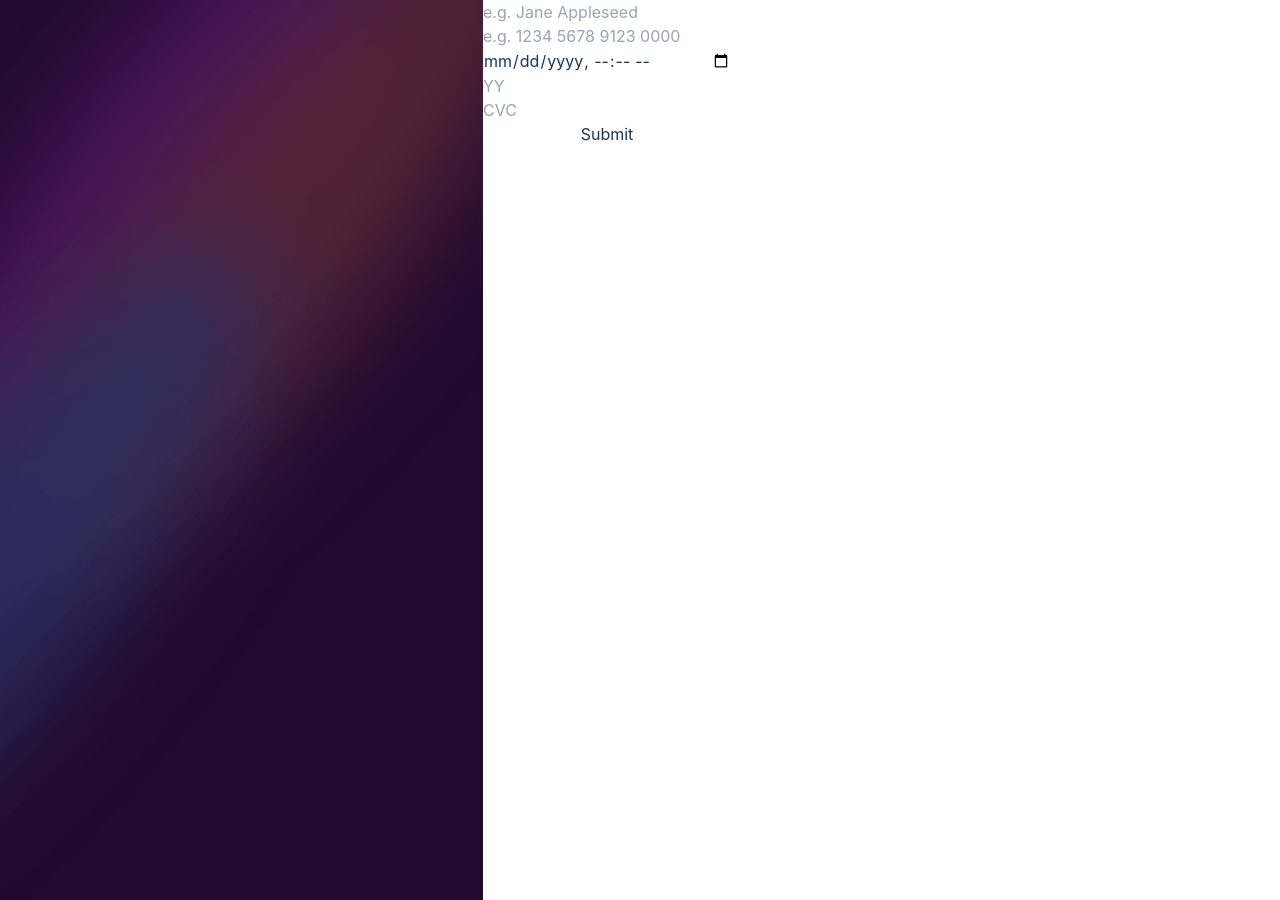
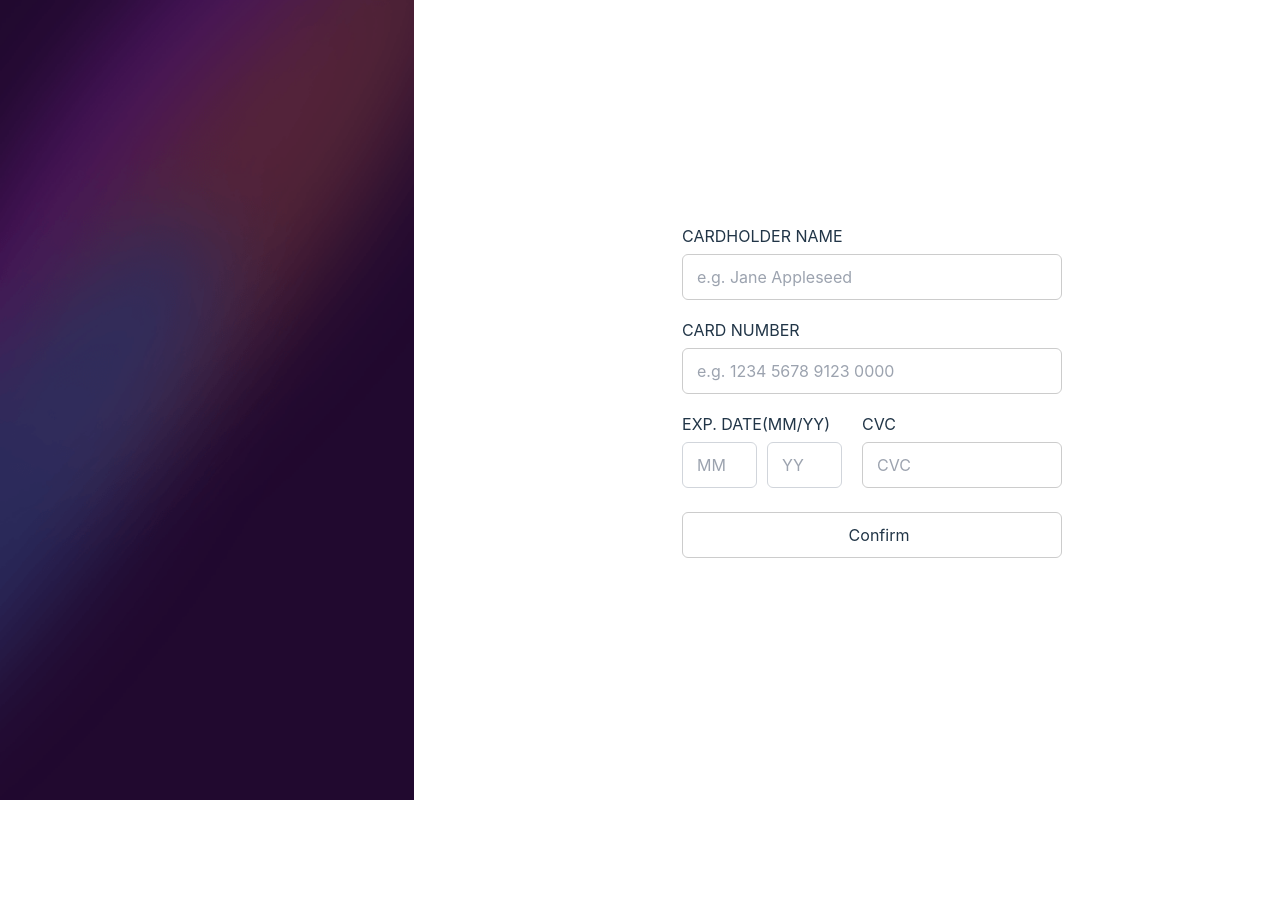
Before and after one commit to BashS117/interactive-card-form, a React (Vite) app: page / in a window 1280 px wide. After the commit the page ends 800 px from the top, so only its background shows below. Built offline with nearby package versions, Linux system fonts and the light colour scheme.

Commit message:
style input forms

```diff
--- a/src/App.jsx
+++ b/src/App.jsx
@@ -14,20 +14,35 @@ function App() {
   return (
     <div className='flex'>
       <figure>
-      <img src={bgDesktop} alt="" />
+      <img className='h-[100vh]' src={bgDesktop} alt="" />
       </figure>
 
 
 
-          <div className=''>
-    <form className='flex flex-col' onSubmit={handleSubmit(onSubmit)}>
+          <div className='pl-[50px] w-[70%] flex  justify-center items-center'>
+    <form className='w-[380px] flex flex-col text-start' onSubmit={handleSubmit(onSubmit)}>
+      <label htmlFor="">CARDHOLDER NAME</label>
       <input type="text" placeholder="e.g. Jane Appleseed" {...register("e.g. Jane Appleseed", {required: true})} />
+      <label htmlFor="">CARD NUMBER</label>
       <input type="number" placeholder="e.g. 1234 5678 9123 0000" {...register("e.g. 1234 5678 9123 0000", {required: true, max: 16, min: 16, maxLength: 16})} />
-      <input type="datetime-local" placeholder="MM" {...register("MM", {required: true, max: 12, min: 0, maxLength: 10})} />
-      <input type="datetime" placeholder="YY" {...register("YY", {required: true})} />
-      <input type="text" placeholder="CVC" {...register("CVC", {required: true, maxLength: 1})} />
 
-      <input type="submit" />
+      <div className='flex'>
+        <div>
+             <label htmlFor="">EXP. DATE(MM/YY)</label>
+              <div className='flex mt-8px  mr-[20px]'>
+
+               <input className='w-[75px]  mr-[10px] border border-gray-300' type="datetime" placeholder="MM" {...register("YY", {required: true})} />
+               <input className='w-[75px] border border-gray-300' type="datetime" placeholder="YY" {...register("YY", {required: true})} />
+              </div>
+       </div>
+     <div>
+      <label htmlFor="">CVC</label>
+     <input className='w-full' type="text" placeholder="CVC" {...register("CVC", {required: true, maxLength: 1})} />
+
+     </div>
+
+      </div>
+      <input type="submit" value="Confirm" />
     </form>
 
           </div>
--- a/src/index.css
+++ b/src/index.css
@@ -56,6 +56,15 @@ button:focus,
 button:focus-visible {
   outline: 4px auto -webkit-focus-ring-color;
 }
+input{
+  border-radius: 6px;
+  border: 1px solid #ccc;
+  padding-left: 14px;
+  margin-bottom: 18px;
+  margin-top: 6px;
+  padding-top: 10px;
+  padding-bottom: 10px;
+}
 
 @media (prefers-color-scheme: light) {
   :root {
```
